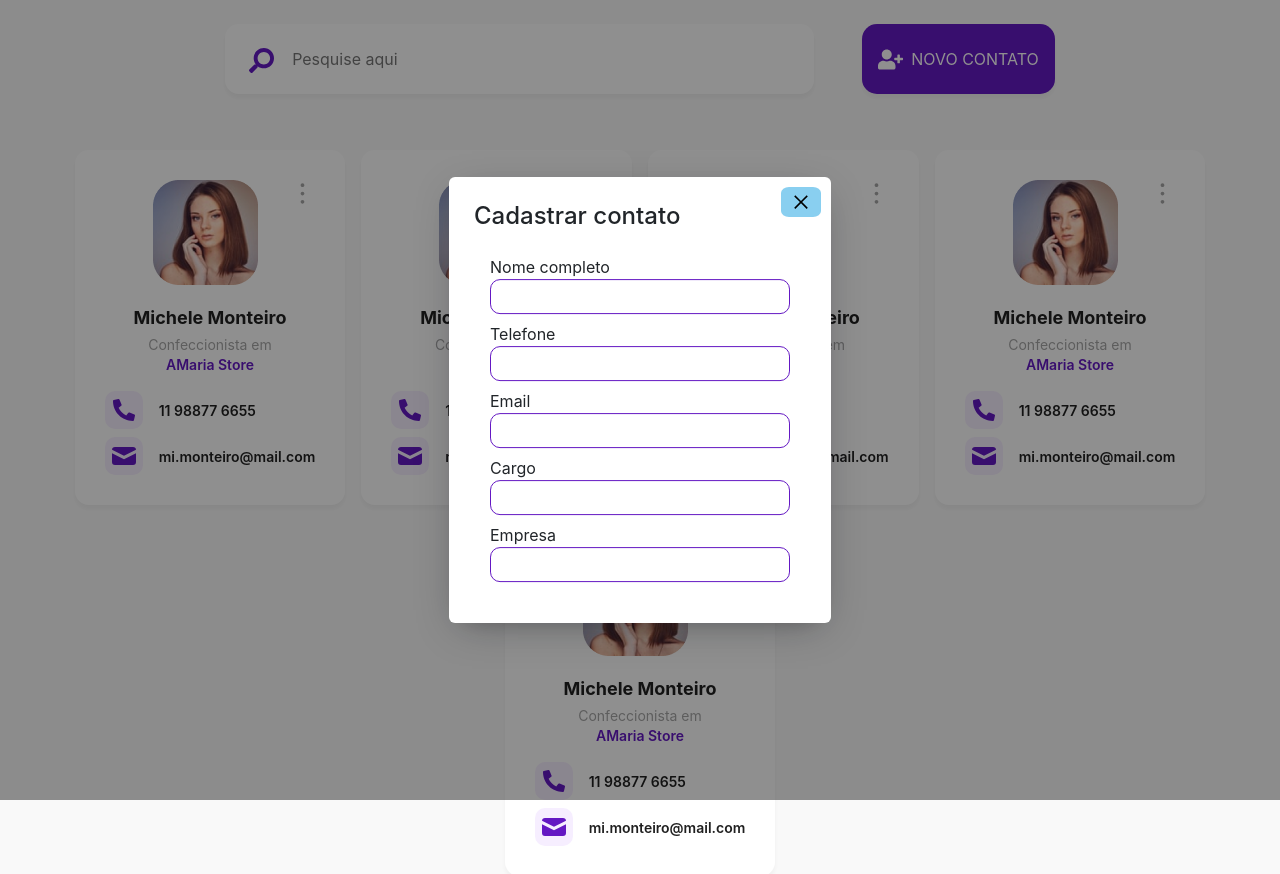
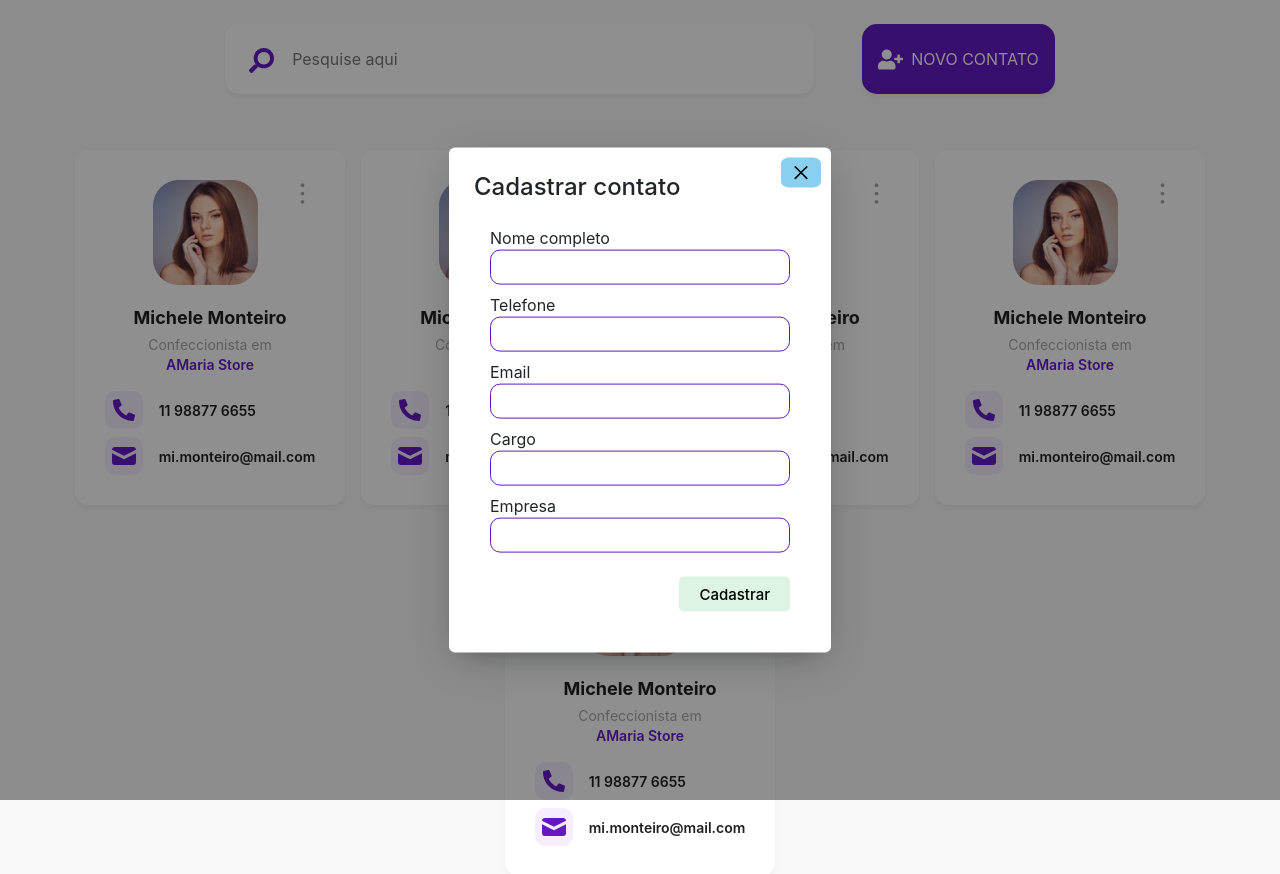
Before and after one commit to ViniciusOliveiraMonteiro/contact-list-react-node, a React (Create React App) app in the folder contact-list-web/: page / in a window 1280 px wide. Both pictures are taken after a click on the button "NOVO CONTATO". Shown: the top 874 px of the page. Built offline with nearby package versions, Linux system fonts and the light colour scheme.

Commit message:
Ajustando submit do form

```diff
--- a/contact-list-web/package.json
+++ b/contact-list-web/package.json
@@ -11,11 +11,13 @@
     "@types/node": "^16.18.23",
     "@types/react": "^18.0.35",
     "@types/react-dom": "^18.0.11",
+    "@types/react-input-mask": "^3.0.2",
     "bootstrap": "^5.2.3",
     "react": "^18.2.0",
     "react-bootstrap": "^2.7.3",
     "react-dom": "^18.2.0",
     "react-icons": "^4.8.0",
+    "react-input-mask": "^3.0.0-alpha.2",
     "react-scripts": "5.0.1",
     "typescript": "^4.9.5",
     "web-vitals": "^2.1.4"
--- a/contact-list-web/src/components/button/ButtonIconLarge.tsx
+++ b/contact-list-web/src/components/button/ButtonIconLarge.tsx
@@ -10,8 +10,8 @@ interface ButtonIconLargeProps {
 }
 
 export function ButtonIconLarge(props : ButtonIconLargeProps){
+
   return(
-
     <Dialog.Root>
       <Dialog.Trigger className={`${style.buttonContainer} ms-5 ps-3 pe-3`}>
         {props.children}
--- a/contact-list-web/src/components/button/style.module.css
+++ b/contact-list-web/src/components/button/style.module.css
@@ -5,6 +5,10 @@
   align-items: center;
   border-radius: 15px;
   border: none;
+}
+
+.buttonContainer:hover {
+  background-color: #50139c ;
 }
 
 .dialogOverlay {
--- a/contact-list-web/src/components/register-form/RegisterForm.tsx
+++ b/contact-list-web/src/components/register-form/RegisterForm.tsx
@@ -1,27 +1,68 @@
 import style from './style.module.css';
+import { FormEvent, useState } from 'react';
+import InputMask from "react-input-mask";
 
 export function RegisterForm(){
+  const [fullName, setFullName] = useState('');
+  const [numberPhone, setNumberPhone] = useState('');
+  const [email, setEmail] = useState('');
+  const [occupation, setOccupation] = useState('');
+  const [companyName, setCompanyName] = useState('');
+
+  function submitFormAction(event: FormEvent){
+    event.preventDefault();
+    console.log(fullName, numberPhone, email, occupation, companyName);
+  }
+
   return(
-    <form action="" className='d-flex flex-column p-3'>
+    <form onSubmit={submitFormAction} className='d-flex flex-column p-3'>
       <div className='d-flex flex-column mb-2'>
         <label htmlFor="">Nome completo</label>
-        <input type="text" className={`${style.customInput}`} />
+        <input
+          type="text"
+          className={`${style.customInput}`}
+          value={fullName}
+          onChange={(event)=>setFullName(event.target.value)}
+        />
       </div>
       <div className='d-flex flex-column mb-2'>
         <label htmlFor="">Telefone</label>
-        <input type="text" className={`${style.customInput}`} />
+        <InputMask
+          mask={'99 99999 9999'}
+          className={`${style.customInput}`}
+          value={numberPhone}
+          onChange={(event)=>setNumberPhone(event.target.value)}
+        />
       </div>
       <div className='d-flex flex-column mb-2'>
         <label htmlFor="">Email</label>
-        <input type="text" className={`${style.customInput}`} />
+        <input
+          type="text"
+          className={`${style.customInput}`}
+          value={email}
+          onChange={(event)=>setEmail(event.target.value)}
+        />
       </div>
       <div className='d-flex flex-column mb-2'>
         <label htmlFor="">Cargo</label>
-        <input type="text" className={`${style.customInput}`} />
+        <input
+          type="text"
+          className={`${style.customInput}`}
+          value={occupation}
+          onChange={(event)=>setOccupation(event.target.value)}
+        />
       </div>
       <div className='d-flex flex-column '>
         <label htmlFor="">Empresa</label>
-        <input type="text" className={`${style.customInput}`} />
+        <input
+          type="text"
+          className={`${style.customInput}`}
+          value={companyName}
+          onChange={(event)=>setCompanyName(event.target.value)}
+        />
+      </div>
+      <div className='d-flex justify-content-end mt-4'>
+        <button type='submit' className={`${style.submitButton}`}>Cadastrar</button>
       </div>
     </form>
   );
--- a/contact-list-web/src/components/register-form/style.module.css
+++ b/contact-list-web/src/components/register-form/style.module.css
@@ -9,3 +9,18 @@
 .customInput:focus {
   outline: none;
 }
+
+.submitButton {
+  font-size: 15px;
+  line-height: 1;
+  font-weight: 500;
+  height: 35px;
+  background-color: #ddf3e4;
+  border: none;
+  padding: 0px 20px;
+  border-radius: 5px;
+}
+
+.submitButton:hover {
+  background-color: #ccebd7;
+}
```
Also changed, not shown: 1 other file (tests, documents, lock files or other folders).
